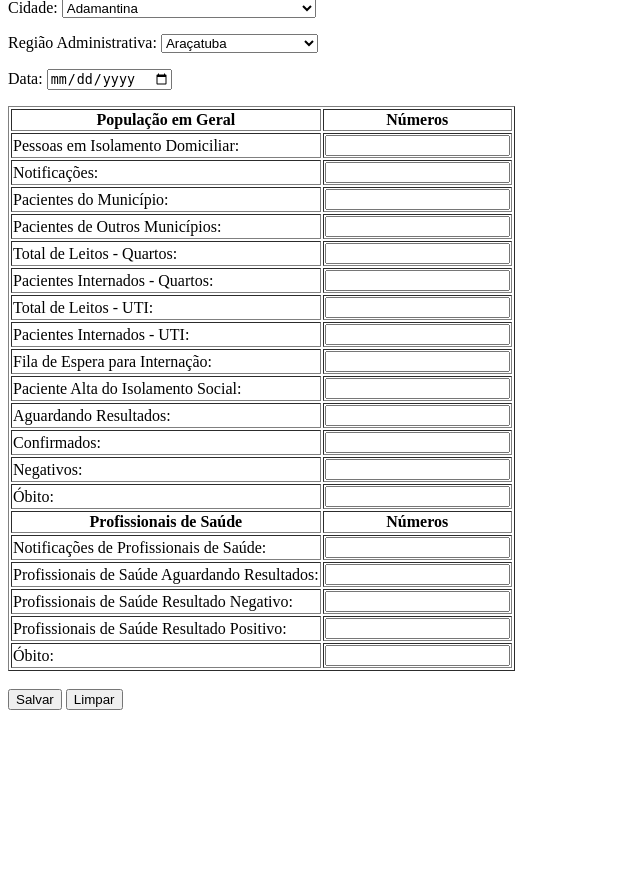
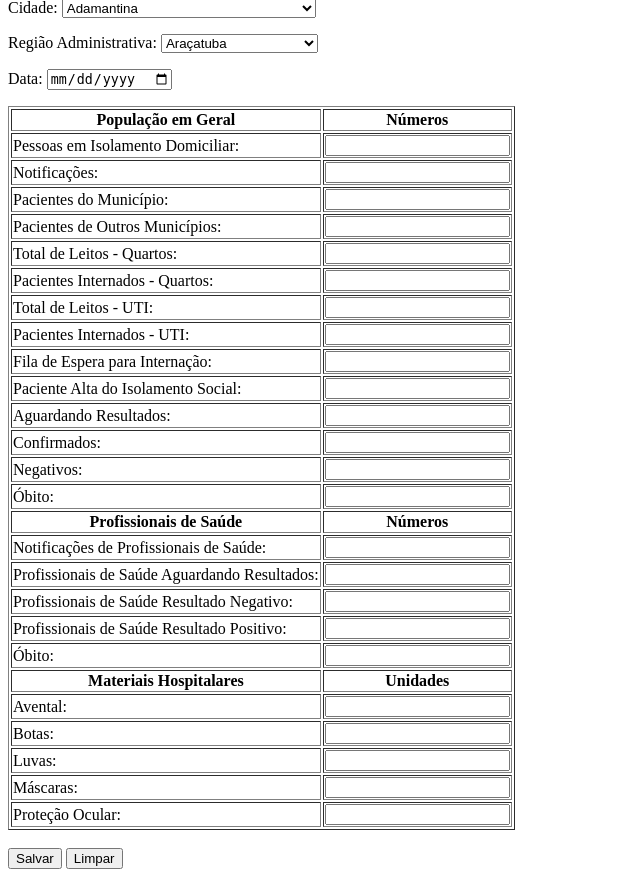
Before and after one commit to felsbz/Riopardense, a PHP site: page /CadastroMonitoramento.php in a window 1280 px wide. Shown: the part 115-992 px from the top of the page, without its empty margins (0-640 px from the left). Before the commit the page ends 825 px from the top, so only its background shows below. Run offline with PHP 8.4, Linux system fonts and the light colour scheme.

Commit message:
Update CadastroMonitoramento.php

```diff
--- a/CadastroMonitoramento.php
+++ b/CadastroMonitoramento.php
@@ -116,6 +116,30 @@ and open the template in the editor.
                         <td> <input name="prof_saude_obito" type="number" min="0" size="11" maxlength="10" required></td>
                     </tr>
 
+                    <tr>
+                        <th>Materiais Hospitalares</th>
+                        <th>Unidades</th>
+                    </tr>
+                    <tr>
+                        <td>Avental:</td>
+                        <td> <input name="avental" type="number" min="0" size="11" maxlength="10" required></td>
+                    </tr>
+                    <tr>
+                        <td>Botas:</td>
+                        <td> <input name="botas" type="number" min="0" size="11" maxlength="10" required></td>
+                    </tr>
+                    <tr>
+                        <td>Luvas:</td>
+                        <td> <input name="luvas" type="number" min="0" size="11" maxlength="10" required></td>
+                    </tr>
+                    <tr>
+                        <td>Máscaras:</td>
+                        <td> <input name="mascaras" type="number" min="0" size="11" maxlength="10" required></td>
+                    </tr>
+                    <tr>
+                        <td>Proteção Ocular:</td>
+                        <td> <input name="ocular" type="number" min="0" size="11" maxlength="10" required></td>
+                    </tr>
                 </tbody>
             </table>
 
```
